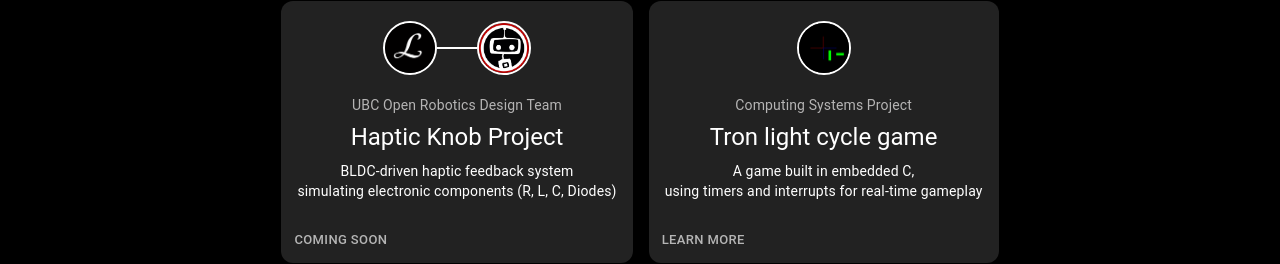
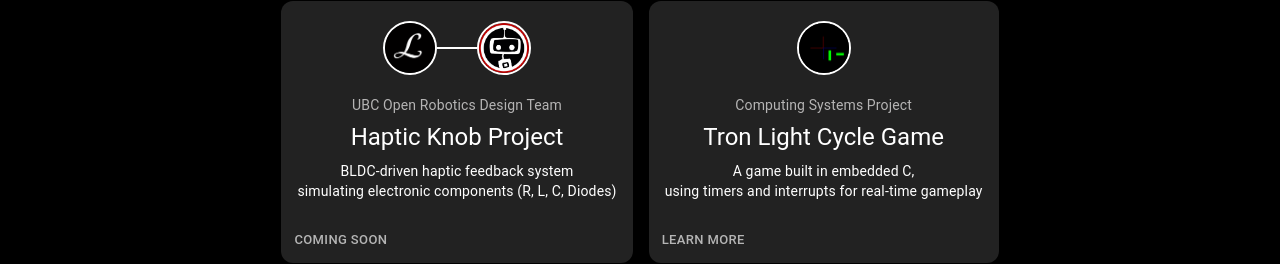
Before and after one commit to ttrieu2025/personal-website, a React (Vite) app: page /Projects in a window 1280 px wide. Shown: the part 300-564 px from the top of the page. Built offline with nearby package versions, Linux system fonts and the light colour scheme.

Commit message:
fix: fix grammar for title

```diff
--- a/src/Pages/Projects.jsx
+++ b/src/Pages/Projects.jsx
@@ -124,7 +124,7 @@ function Projects() {
               Computing Systems Project
             </Typography>
             <Typography variant="h5" component="div">
-              Tron light cycle game
+              Tron Light Cycle Game
             </Typography>
             <Typography variant="body2" sx={{ mt: 1 }}>
               A game built in embedded C, <br />
```
